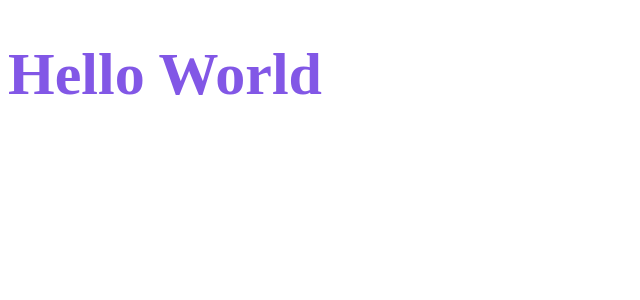
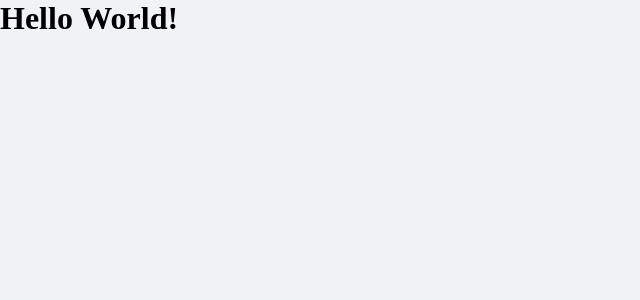
Before and after one commit to raphabarreto/dtmoney, a React (Create React App) app: page / in a window 1280 px wide. Shown: the top 300 px of the page, without its empty margins (0-640 px from the left). Built offline with nearby package versions, Linux system fonts and the light colour scheme.

Commit message:
Criando estilos globais

```diff
--- a/public/index.html
+++ b/public/index.html
@@ -4,6 +4,8 @@
     <meta charset="utf-8" />
 
     <meta name="viewport" content="width=device-width, initial-scale=1" />
+
+    <link rel="shortcut icon" href="favicon.png" type="image/png" />
 
     <title>dt money</title>
   </head>
--- a/src/App.tsx
+++ b/src/App.tsx
@@ -1,10 +1,10 @@
-import styled from 'styled-components';
-
-const Title = styled.h1`
-  color: #8257e6;
-  font-size: 60px;
-`;
+import { GlobalStyle } from './styles/global';
 
 export function App() {
-  return <Title>Hello World</Title>;
+  return (
+    <>
+      <h1>Hello World!</h1>
+      <GlobalStyle />
+    </>
+  );
 }
--- /dev/null
+++ b/src/styles/global.ts
@@ -0,0 +1,46 @@
+import { createGlobalStyle } from 'styled-components';
+
+export const GlobalStyle = createGlobalStyle`
+  :root {
+    --background: #f0f2f5;
+    --red: #e52e4d;
+    --blue: #5429cc;
+
+    --blue-light: #6933ff;
+
+    --text-title: #363f5f;
+    --text-body: #969cb3;
+
+    --shape: #FFFFFF;
+  }
+
+  * {
+    margin: 0;
+    padding: 0;
+    box-sizing: border-box;
+  }
+
+  html {
+    @media(max-width: 1080px) {
+      font-size: 93.75%; //15px
+    }
+
+    @media(max-width: 720px) {
+      font-size:  87.5%; //14px
+    }
+  }
+
+  body {
+    background: var(--background);
+    -webkit-font-smoothing: antialiased;
+  }
+
+  button {
+    cursor: pointer;
+  }
+
+  [disabled] {
+    opacity: 0.6;
+    cursor: not-allowed;
+  }
+`;
```
